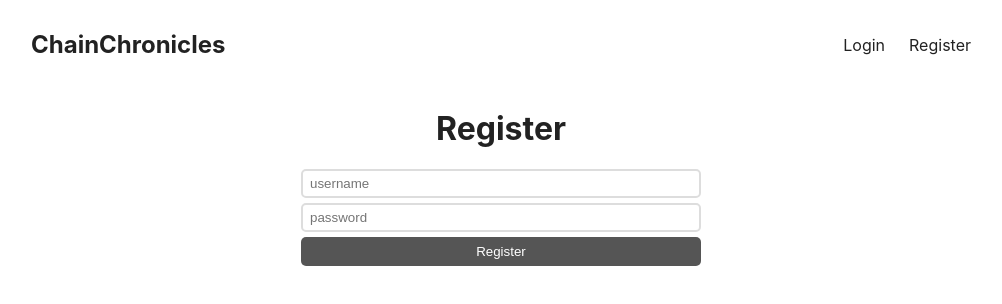
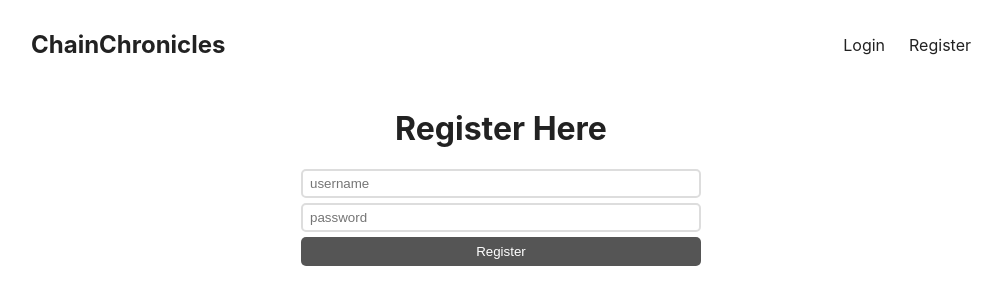
Before and after one commit to omondi8399/ChainChronicles, a React (Create React App) app in the folder client/: page /register in a window 1280 px wide. Shown: the top 304 px of the page, without its empty margins (139-1141 px from the left). Built offline with nearby package versions, Linux system fonts and the light colour scheme; no server answers.

Commit message:
Updated Register page

```diff
--- a/client/src/pages/RegisterPage.js
+++ b/client/src/pages/RegisterPage.js
@@ -18,7 +18,7 @@ async function register(ev) {
 }
 return (
     <form className="register" onSubmit={register}>
-    <h1>Register</h1>
+    <h1>Register Here</h1>
     <input type="text"
             placeholder="username"
             value={username}
```
